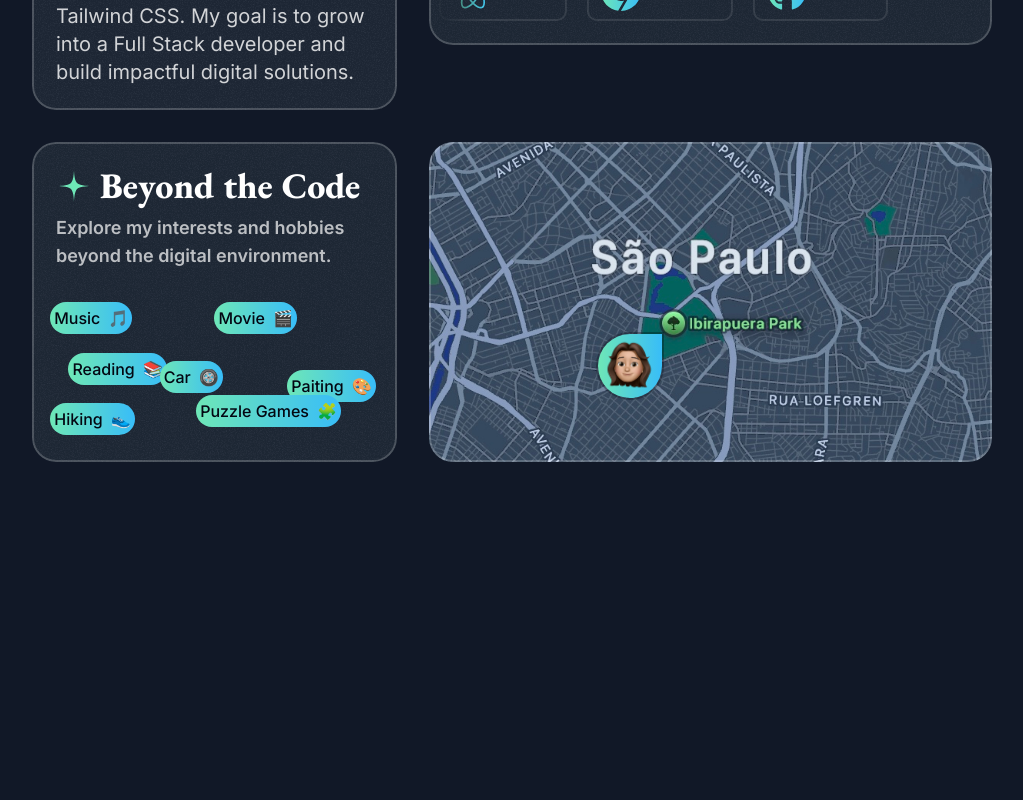
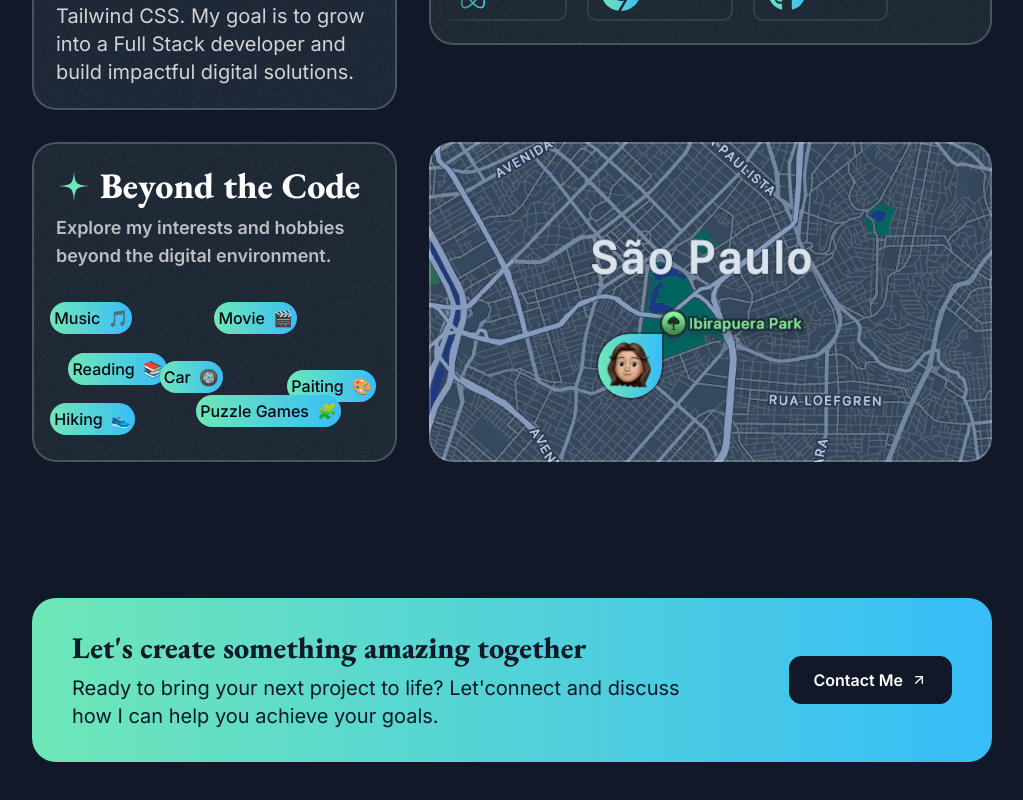
Before and after one commit to GiovannaFalcon/giovanna-dev-portfolio, a Next.js app: page / in a window 1280 px wide. Shown: the part 3763-4563 px from the top of the page, without its empty margins (128-1151 px from the left). Before the commit the page ends 4305 px from the top, so only its background shows below. Built offline with nearby package versions, Linux system fonts and the light colour scheme.

Commit message:
Feat: criação da section Contact

```diff
--- a/src/app/page.tsx
+++ b/src/app/page.tsx
@@ -13,6 +13,7 @@ export default function Home() {
       <ProjectsSection />
       <TapeSection />
       <AboutSection />
+      <ContactSection />
     </>
   );
 }
--- a/src/sections/Contact.tsx
+++ b/src/sections/Contact.tsx
@@ -1,3 +1,29 @@
+import ArrowupRightIcon from "@/assets/icons/arrow-up-right.svg";
+
 export const ContactSection = () => {
-  return <div>Contact Section</div>;
+  return (
+    <section className="py-16 pt-14">
+      <div className="container">
+        <div className="bg-gradient-to-r from-emerald-300 to-sky-400 text-gray-900 py-8 px-10 rounded-3xl text-center md:text-left">
+          <div className="flex flex-col md:flex-row gap-8 items-center md:gap-16">
+            <div>
+              <h2 className="font-serif text-2xl md:text-3xl">
+                Let's create something amazing together
+              </h2>
+              <p className="text-sm mt-2 md:text-base lg:text-xl">
+                Ready to bring your next project to life? Let'connect and
+                discuss how I can help you achieve your goals.
+              </p>
+            </div>
+            <div>
+              <button className="text-white bg-gray-900 inline-flex items-center px-6 h-12 rounded-xl gap-2 w-max border border-gray-900">
+                <span className="font-semibold">Contact Me</span>
+                <ArrowupRightIcon className="size-4" />
+              </button>
+            </div>
+          </div>
+        </div>
+      </div>
+    </section>
+  );
 };
```
